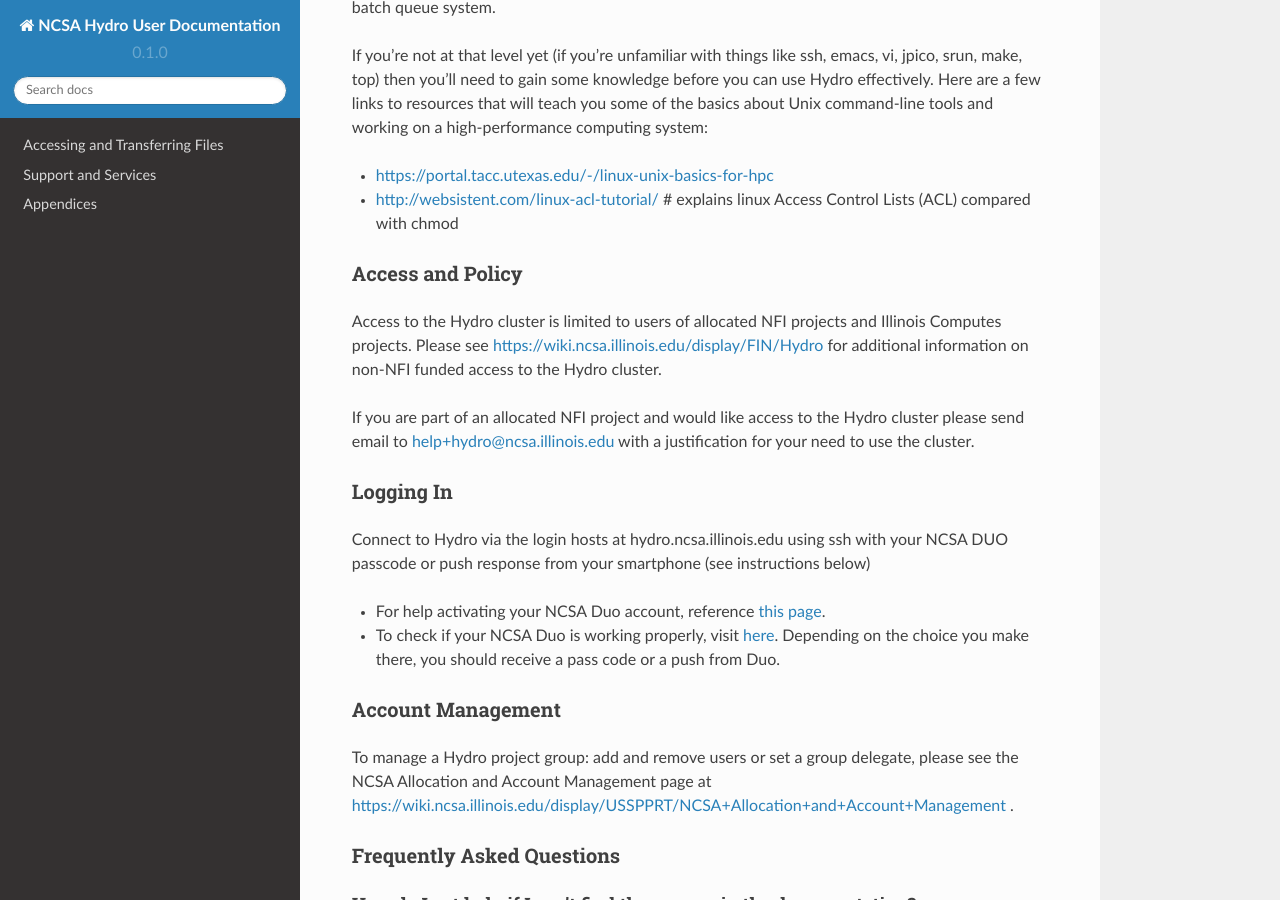
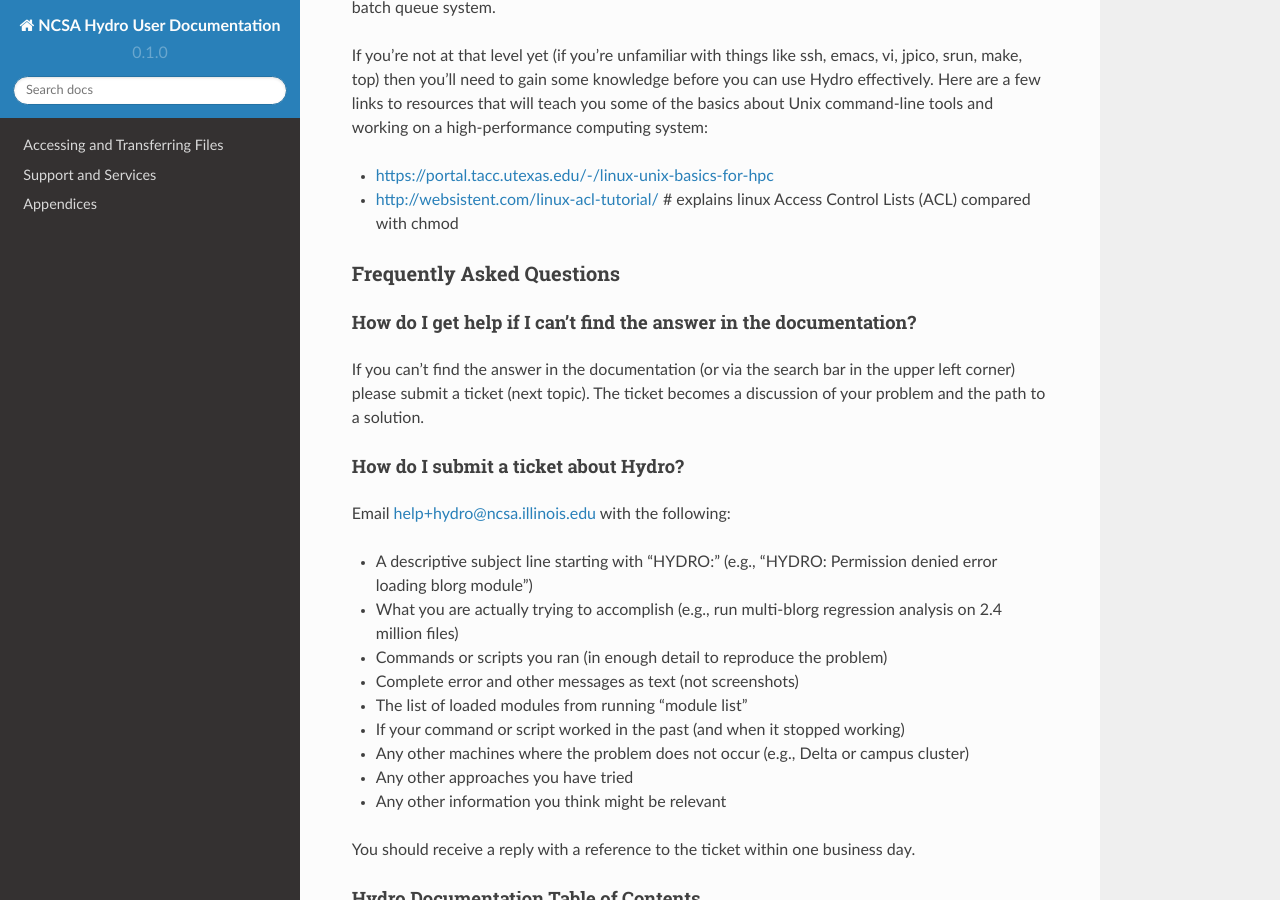
Before and after one commit to ncsa/hydro_documentation, a Sphinx documentation site: the page built from docs/source/index.rst, in a window 1280 px wide and 900 px high, scrolled down 414 px. Built offline with Sphinx 7.4.7 and the Read the Docs theme 2.0.0, drawn with Linux system fonts in a browser that asks for light colours; pages that are not in the unit, such as notebooks, are missing from menus.

Commit message:
Update index.rst moving content into user-guide/accessing.rst

```diff
--- a/docs/source/index.rst
+++ b/docs/source/index.rst
@@ -30,46 +30,6 @@
 -  https://portal.tacc.utexas.edu/-/linux-unix-basics-for-hpc
 -  http://websistent.com/linux-acl-tutorial/ # explains linux Access
    Control Lists (ACL) compared with chmod
-
-.. _access-and-policy:
-
-Access and Policy
-----------------------
-
-Access to the Hydro cluster is limited to users of allocated NFI
-projects and Illinois Computes projects. Please see https://wiki.ncsa.illinois.edu/display/FIN/Hydro
-for additional information on non-NFI funded access to the Hydro cluster.
-
-If you are part of an allocated NFI project and would like
-access to the Hydro cluster please send email to
-`help+hydro@ncsa.illinois.edu <mailto:help+delta@ncsa.illinois.edu?subject=access%20to%20Hydro%20cluster>`__
-with a justification for your need to use the cluster.
-
-.. _logging-in:
-
-**Logging In**
---------------
-
-Connect to Hydro via the login hosts at
-hydro.ncsa.illinois.edu using ssh with
-your NCSA DUO passcode or push response from your smartphone (see
-instructions below)
-
--  For help activating your NCSA Duo account, reference `this
-   page <https://wiki.ncsa.illinois.edu/display/cybersec/Duo+at+NCSA>`__.
--  To check if your NCSA Duo is working properly, visit
-   `here <https://duo.security.ncsa.illinois.edu/portal>`__. Depending
-   on the choice you make there, you should receive a pass code or a
-   push from Duo.
-
-
-**Account Management**
-----------------------
-
-To manage a Hydro project group: add and remove users or set a group
-delegate, please see the NCSA Allocation and Account Management page at
-https://wiki.ncsa.illinois.edu/display/USSPPRT/NCSA+Allocation+and+Account+Management
-.
 
 .. _faq:
 
```
